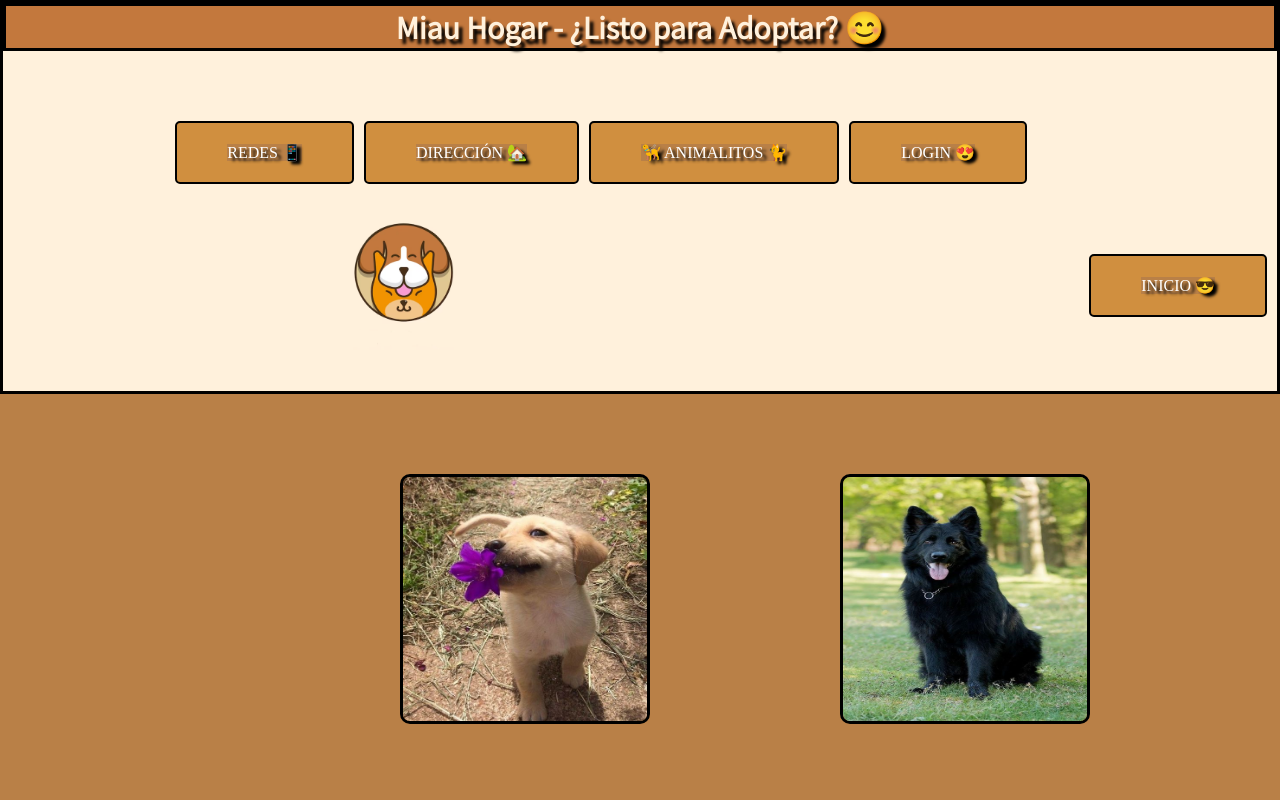
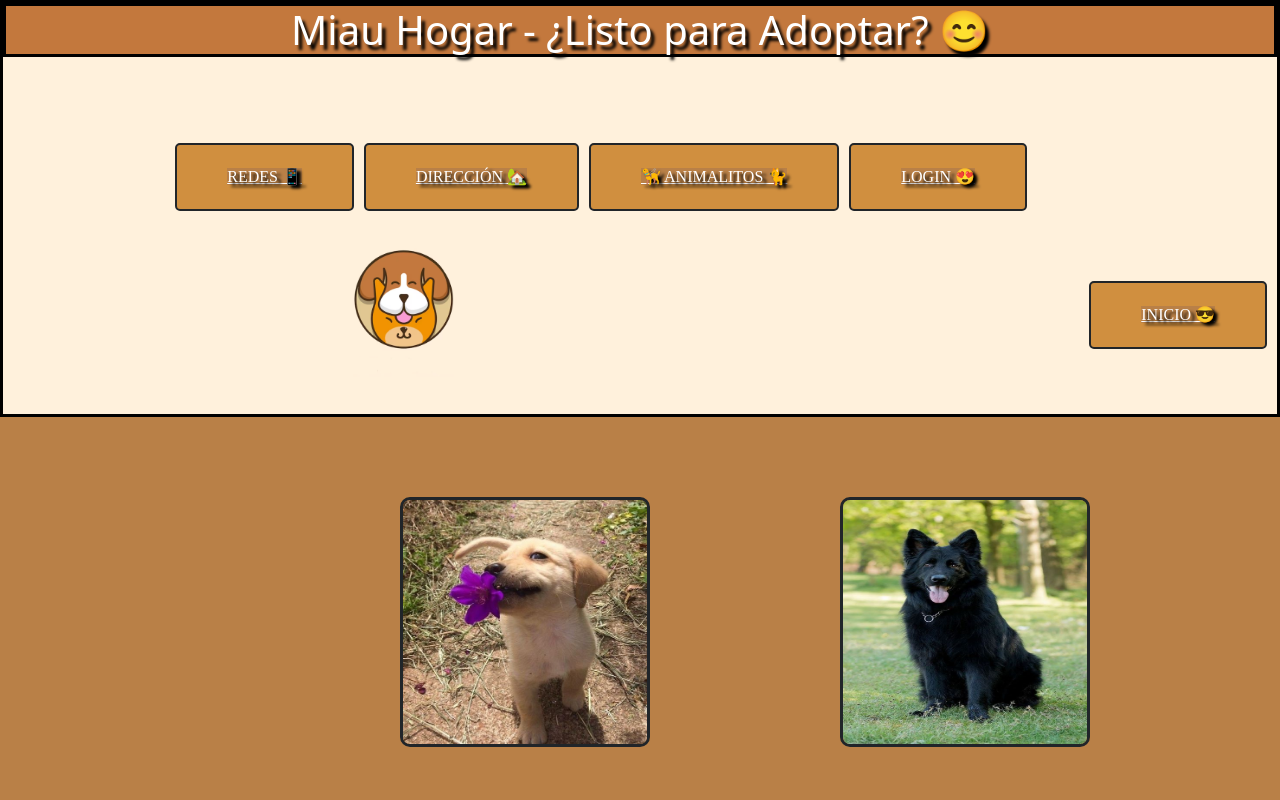
Before and after one commit to NsRomano/BA2.0, a plain HTML site: page index.html in a window 1280 px wide. Shown: the top 800 px of the page. Drawn offline with nearby package versions, Linux system fonts and the light colour scheme; a web font is replaced by a local one.

Commit message:
correciones de index y css

```diff
--- a/css/styles.css
+++ b/css/styles.css
@@ -9,17 +9,12 @@ header {
     border: 3px solid black;
     text-align: center;
     text-shadow: 4px 5px 3px black;
+    color: white;
 }
 
 .fotocentrada {
     text-align: left;
     margin-left: 300px;
-}
-
-h1 {
-    color: rgb(255, 241, 220);
-    font-family: "Assistant";
-
 }
 
 ul {
--- a/index.html
+++ b/index.html
@@ -11,6 +11,7 @@
             <link rel="preconnect" href="https://fonts.googleapis.com">
             <link rel="preconnect" href="https://fonts.gstatic.com" crossorigin>
             <link href="https://fonts.googleapis.com/css2?family=Assistant&family=Martian+Mono&family=Oswald:wght@200&display=swap" rel="stylesheet">
+            <link href="https://cdn.jsdelivr.net/npm/bootstrap@5.3.2/dist/css/bootstrap.min.css" rel="stylesheet" integrity="sha384-T3c6CoIi6uLrA9TneNEoa7RxnatzjcDSCmG1MXxSR1GAsXEV/Dwwykc2MPK8M2HN" crossorigin="anonymous">
             <title>Miau Hogar  |  Inicio</title>
         </head>
         <body>
```
